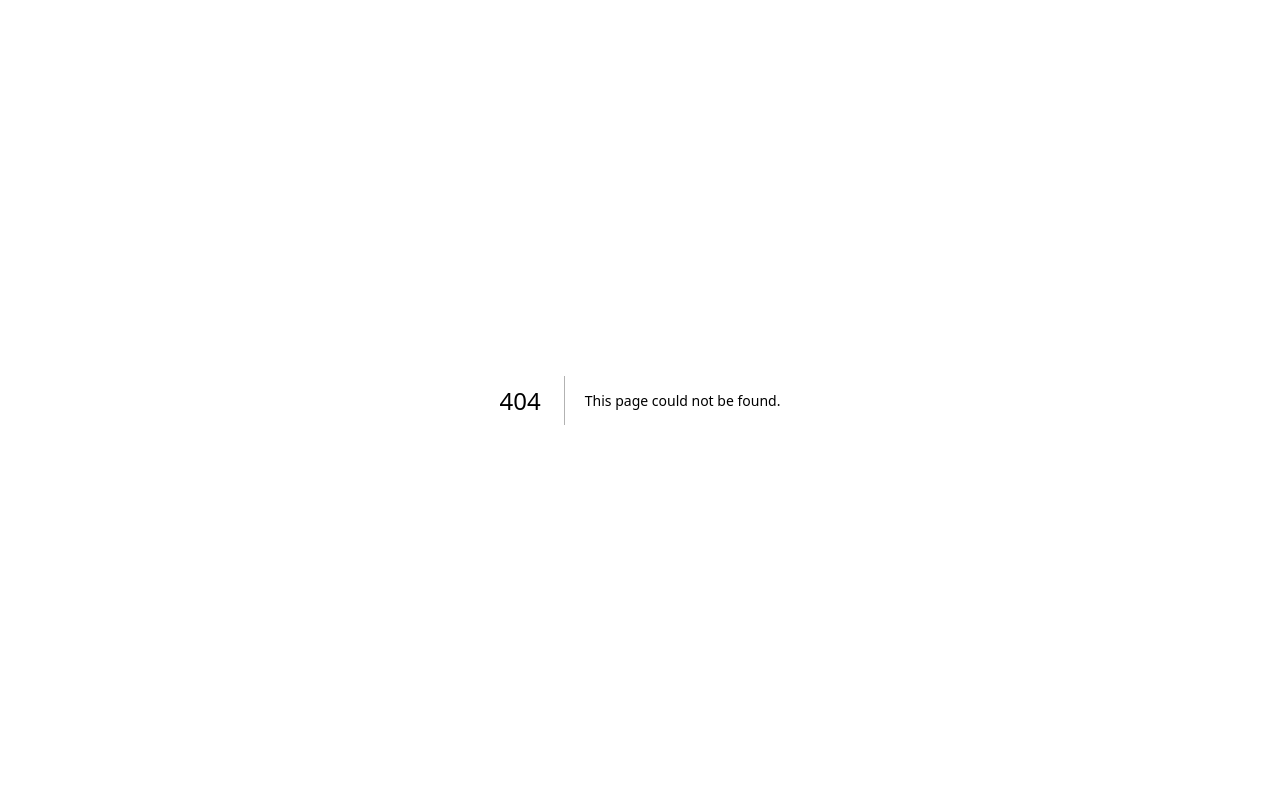
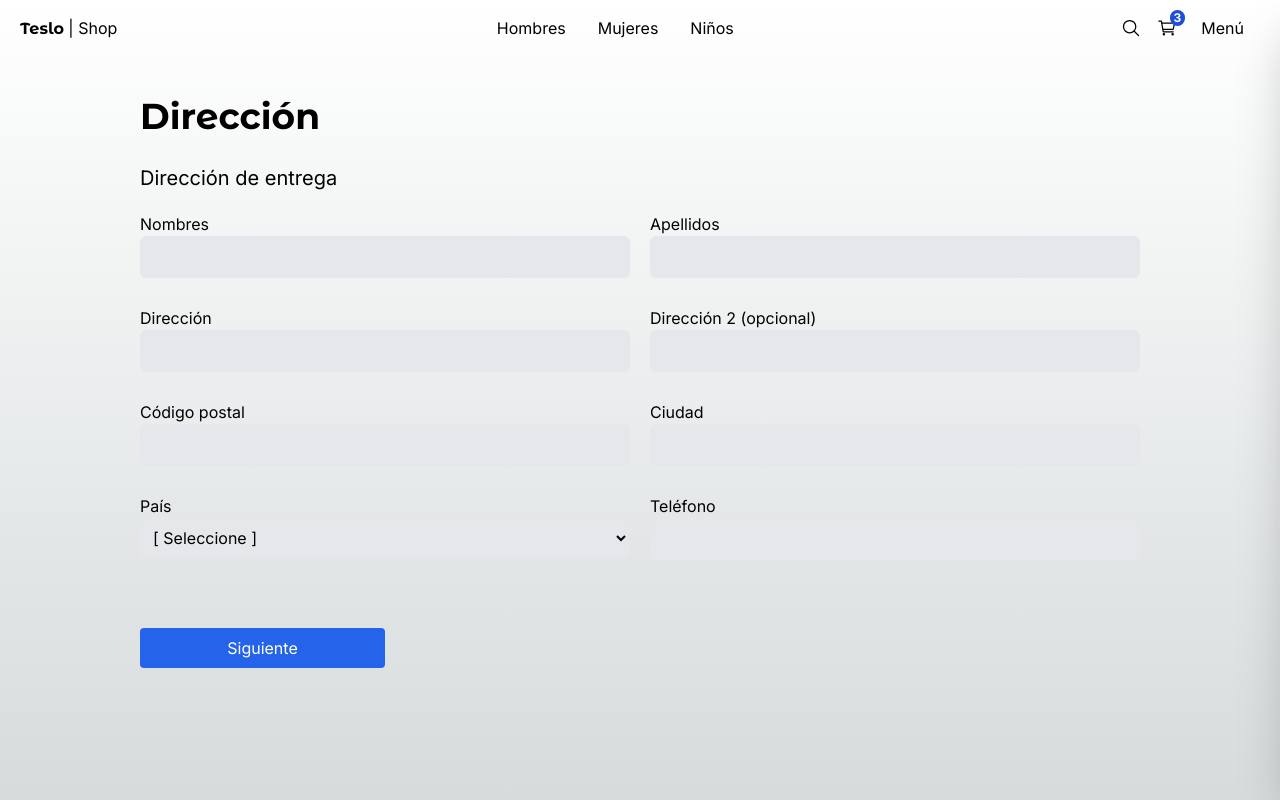
Before and after one commit to danielmiranda0099/teslo-shop-nextjs, a Next.js app: page /checkout/address in a window 1280 px wide. Before the commit this address had no page. Built offline with nearby package versions, Linux system fonts and the light colour scheme.

Commit message:
[ADD UI] Screen To Get User Address

```diff
--- /dev/null
+++ b/src/app/(shop)/checkout/address/page.tsx
@@ -0,0 +1,105 @@
+import Link from 'next/link';
+
+import { Title } from '@/components/ui';
+
+export default function AddresPage() {
+  return (
+    <div className="flex flex-col sm:justify-center sm:items-center mb-72 px-10 sm:px-0">
+
+
+
+      <div className="w-full  xl:w-[1000px] flex flex-col justify-center text-left">
+
+        <Title title="Dirección" subtitle="Dirección de entrega" />
+
+        <div className="grid grid-cols-1 gap-2 sm:gap-5 sm:grid-cols-2">
+
+
+          <div className="flex flex-col mb-2">
+            <span>Nombres</span>
+            <input
+              type="text"
+              className="p-2 border rounded-md bg-gray-200"
+            />
+          </div>
+
+          <div className="flex flex-col mb-2">
+            <span>Apellidos</span>
+            <input
+              type="text"
+              className="p-2 border rounded-md bg-gray-200"
+            />
+          </div>
+
+          <div className="flex flex-col mb-2">
+            <span>Dirección</span>
+            <input
+              type="text"
+              className="p-2 border rounded-md bg-gray-200"
+            />
+          </div>
+
+          <div className="flex flex-col mb-2">
+            <span>Dirección 2 (opcional)</span>
+            <input
+              type="text"
+              className="p-2 border rounded-md bg-gray-200"
+            />
+          </div>
+
+
+          <div className="flex flex-col mb-2">
+            <span>Código postal</span>
+            <input
+              type="text"
+              className="p-2 border rounded-md bg-gray-200"
+            />
+          </div>
+
+          <div className="flex flex-col mb-2">
+            <span>Ciudad</span>
+            <input
+              type="text"
+              className="p-2 border rounded-md bg-gray-200"
+            />
+          </div>
+
+          <div className="flex flex-col mb-2">
+            <span>País</span>
+            <select
+              className="p-2 border rounded-md bg-gray-200"
+            >
+              <option value="">[ Seleccione ]</option>
+              <option value="CRI">Costa Rica</option>
+            </select>
+          </div>
+
+          <div className="flex flex-col mb-2">
+            <span>Teléfono</span>
+            <input
+              type="text"
+              className="p-2 border rounded-md bg-gray-200"
+            />
+          </div>
+
+
+
+          <div className="flex flex-col mb-2 sm:mt-10">
+            <Link
+              href='/checkout'
+              className="btn-primary flex w-full sm:w-1/2 justify-center ">
+              Siguiente
+            </Link>
+          </div>
+
+
+        </div>
+
+      </div>
+
+
+
+
+    </div>
+  );
+}
```
